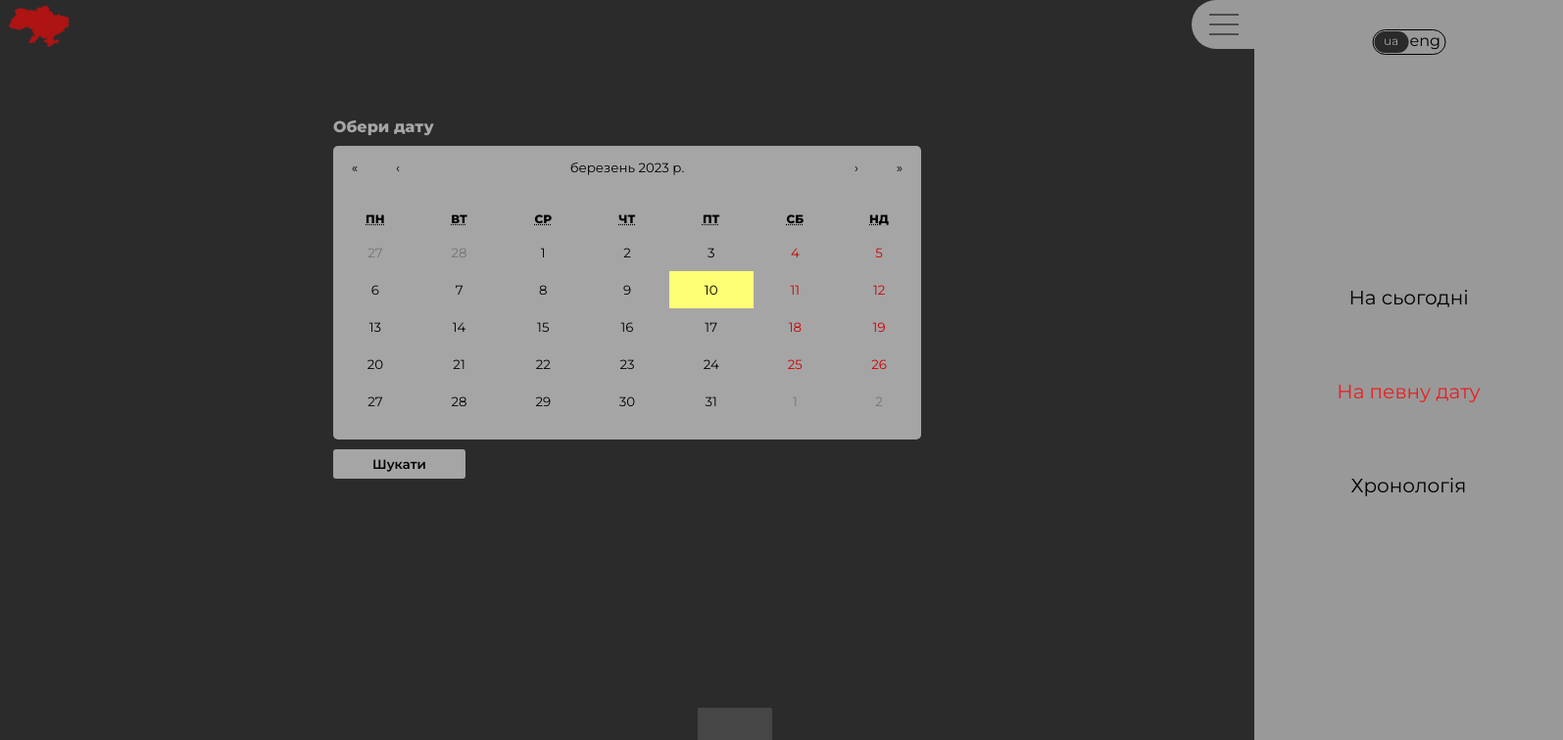
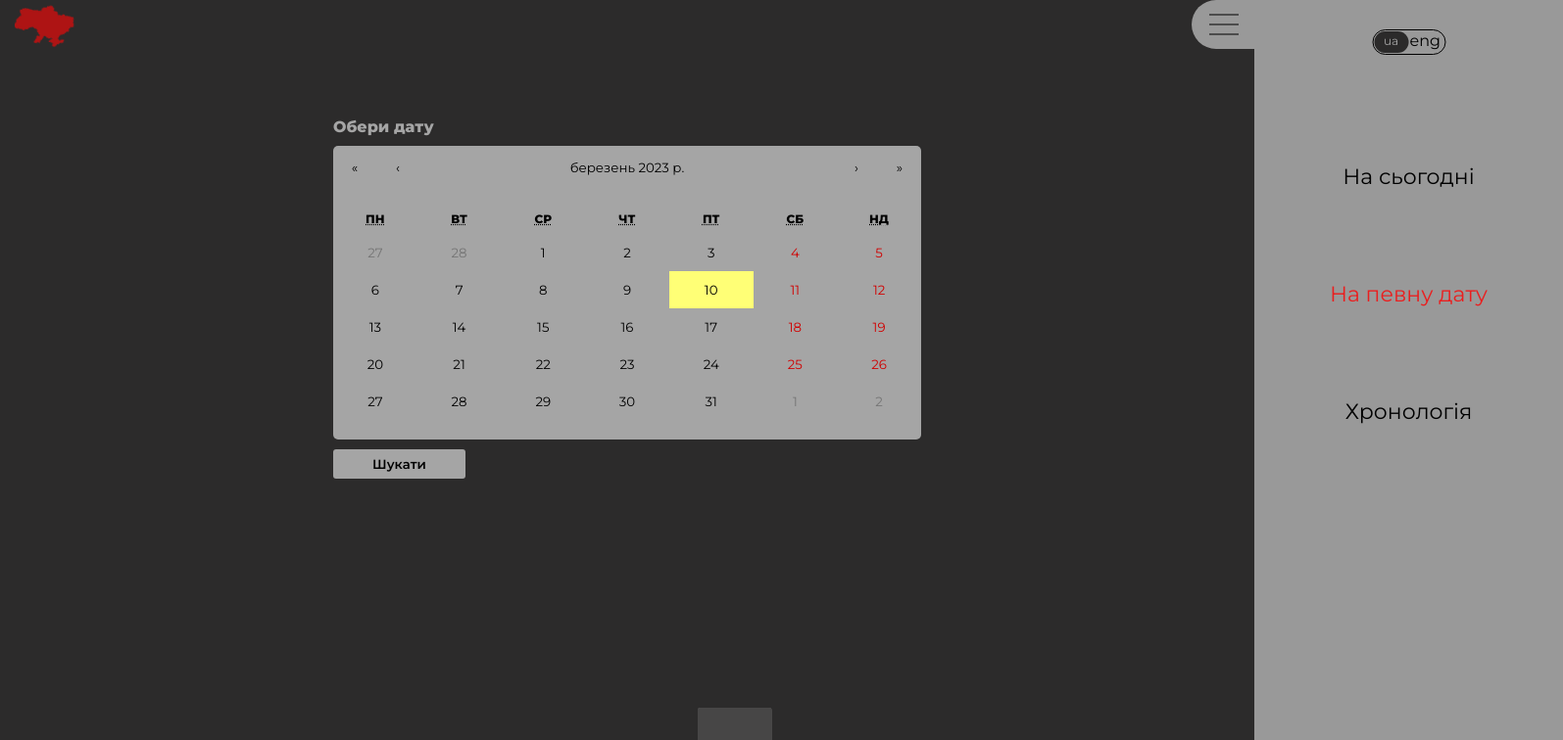
Before and after one commit to mahalov27/stats-of-war, a React (Create React App) app: page /stats-of-war/choose-a-date in a window 1280 px wide. Shown: the top 756 px of the page at 98% size, 1595 px wide, since content can reach past the window. Built offline with nearby package versions, Linux system fonts and the light colour scheme; grey boxes are pictures that could not be loaded.

Commit message:
fixed navigation

```diff
--- a/public/index.html
+++ b/public/index.html
@@ -2,19 +2,19 @@
 <html lang="ua">
   <head>
     <meta charset="utf-8" />
-    <link rel="apple-touch-icon" sizes="180x180" href="favicons/apple-touch-icon.png" />
-    <link rel="icon" type="image/png" sizes="32x32" href="faviconsfavicons/favicon-32x32.png" />
-    <link rel="icon" type="image/png" sizes="16x16" href="favicons/favicon-16x16.png" />
-    <link rel="manifest" href="/site.webmanifest" />
-    <link rel="mask-icon" href="/safari-pinned-tab.svg" color="#2b2a2a" />
     <meta name="msapplication-TileColor" content="#2b2a2a" />
     <meta name="theme-color" content="#ffffff" />
     <meta name="viewport" content="width=device-width, initial-scale=1" />
     <meta name="theme-color" content="#000000" />
     <meta
-      name="description"
-      content="Web site created using create-react-app"
+    name="description"
+    content="Web site created using create-react-app"
     />
+    <link rel="apple-touch-icon" sizes="180x180" href="favicons/apple-touch-icon.png" />
+    <link rel="icon" type="image/png" sizes="32x32" href="favicons/favicon-32x32.png" />
+    <link rel="icon" type="image/png" sizes="16x16" href="favicons/favicon-16x16.png" />
+    <link rel="manifest" href="favicons/site.webmanifest" />
+    <link rel="mask-icon" href="favicons/safari-pinned-tab.svg" color="#2b2a2a" />
 
     <title>Stats of war</title>
   </head>
--- a/src/Components/PagesComponents/Button/Button.module.css
+++ b/src/Components/PagesComponents/Button/Button.module.css
@@ -3,6 +3,7 @@
     width: 135px;
     font-weight: 600;
     background-color: var(--color-grey);
+    color: black;
     border: none;
     border-radius: 3px;
     cursor: pointer;
--- a/src/Components/PagesComponents/Error/Error.module.css
+++ b/src/Components/PagesComponents/Error/Error.module.css
@@ -48,6 +48,7 @@
         flex-direction: column;
         width: 330px;
         height: 411px;
+        top:3%
     }
     .blockImg{
         width: 330px;
--- a/src/Components/PagesComponents/Header/Header.jsx
+++ b/src/Components/PagesComponents/Header/Header.jsx
@@ -5,7 +5,7 @@ const Header = () => {
   return (
     <div className={styles.header}>
       <Link to="/stats-of-war" className={styles.linkLogo}>
-         <img src="./images/ukraineRed.png" className={styles.logo} alt="logo"/>
+         <img src="images/ukraineRed.png" className={styles.logo} alt="logo"/>
       </Link>
     </div>
   );
--- a/src/Components/PagesComponents/Header/Header.module.css
+++ b/src/Components/PagesComponents/Header/Header.module.css
@@ -4,13 +4,15 @@
 .linkLogo{
     display: block;
     height: 50px;
-    width: 55px;
+    width: 70px;
     margin-left: 15px;
     cursor: pointer;
+    overflow: hidden;
 }
 .logo{
     object-fit: cover;
     height: 50px;
+    margin-left: 5px;
     rotate: 15deg;
     scale: 1.2;
     opacity: 0.7;
--- a/src/Components/PagesComponents/Navigate/Navigate.jsx
+++ b/src/Components/PagesComponents/Navigate/Navigate.jsx
@@ -9,7 +9,7 @@ const Navigate = () => {
   const LanguageNow = useSelector((state) => state.myLanguage);
   const [isActive, setIsActive] = useState(false);
 
-  const toggleActive = () => {
+  const onActive = () => {
     setIsActive(!isActive);
   };
 
@@ -18,7 +18,7 @@ const Navigate = () => {
       className={styles.navBlock + " " + (isActive && styles.navBlockActive)}
     >
       <LanguageToggle />
-      <div className={styles.btn} onClick={toggleActive}>
+      <div className={styles.btn} onClick={onActive}>
         <div
           className={styles.btnElem + " " + (isActive && styles.btnElemActive)}
         ></div>
@@ -29,7 +29,7 @@ const Navigate = () => {
             <NavLink
               to="/stats-of-war"
               className={styles.navLink}
-              onClick={toggleActive}
+              onClick={onActive}
               end
             >
               {local.nav_btn_today[LanguageNow]}
@@ -39,7 +39,7 @@ const Navigate = () => {
             <NavLink
               to="choose-a-date"
               className={styles.navLink}
-              onClick={toggleActive}
+              onClick={onActive}
             >
               {local.nav_btn_certain_date[LanguageNow]}
             </NavLink>
@@ -48,7 +48,7 @@ const Navigate = () => {
             <NavLink
               to="chronology"
               className={styles.navLink}
-              onClick={toggleActive}
+              onClick={onActive}
             >
               {local.nav_btn_chronology[LanguageNow]}
             </NavLink>
--- a/src/Components/PagesComponents/Navigate/Navigate.module.css
+++ b/src/Components/PagesComponents/Navigate/Navigate.module.css
@@ -1,9 +1,9 @@
 .navBlock{
-    position: absolute;
-    height: 100%;
+    position: fixed;
+    height: 100vh;
     width: 315px;
     top: 0;
-    right: 0%;
+    right: 0;
     transform: translateX(100%);
     transition: var(--transition);
     z-index: 1;
@@ -24,12 +24,10 @@
     background: rgb(153, 153, 153);
     cursor: pointer;
 }
-.btn:hover{
-    background: linear-gradient(90deg, var(--color-hover) 30%, rgba(153,153,153) 90%);
-}
 .btnElem,
 .btnElem::before,
 .btnElem::after{
+    content: '';
     position: absolute;
     width: 30px;
     height: 1px;
@@ -42,18 +40,18 @@
     transform: translate(-50%, -50%);
 }
 .btnElem::before{
-    content: '';
     top: 10px
 }
 .btnElem::after{
-    content: '';
     top: -10px
 }
 .btnElemActive::before,
 .btnElemActive::after{
+    content: '';
     position: absolute;
     width: 20px;
     height: 1px;
+    right: -3px;
     background-color: rgb(0, 0, 0);
 }
 .btnElemActive{
@@ -62,16 +60,12 @@
     transform: translate(-50%, -50%);
 }
 .btnElemActive::before{
-    content: '';
     rotate: -45deg;
     top: 7px;
-    right: -3px;
 }
 .btnElemActive::after{
-    content: '';
     top: -7px;
     rotate: 45deg;
-    right: -3px;
 }
 
 /* Navigation */
@@ -81,12 +75,11 @@
     top:0px;
     width: 100%;
     height: 100%;
-    padding-top: 32vh;
-    padding-bottom: 32vh;
+    padding-top: 15vh;
+    padding-bottom: 40vh;
     background: rgb(153, 153, 153);
 }
 .navList{
-    position: relative;
     display: flex;
     flex-direction: column;
     justify-content: space-around;
@@ -98,7 +91,7 @@
 .navLink{
     text-decoration: none;
     color: black;
-    font-size: 20px;
+    font-size: 22px;
 }
 
 .navLink:global(.active) {
--- a/src/index.css
+++ b/src/index.css
@@ -9,7 +9,7 @@
 :root{
   --color-grey: #a5a5a5;
   --color-hover: #bbbbbb;
-  --transition: 0.4s
+  --transition: 0.4s;
 }
 ::-webkit-scrollbar{
   width: 8px;
@@ -24,11 +24,11 @@
 }
 body{
   background-color: rgb(44, 43, 43);
-  overflow-x: hidden;
+
 }
 
 main{
-  min-height: calc(100vh - 127px)
+  min-height: calc(100vh - 127px);
 }
 
 ul{
```
